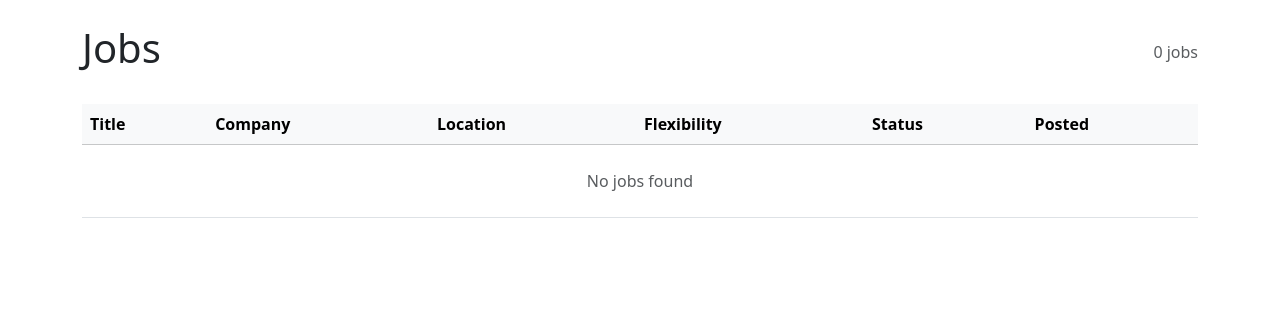
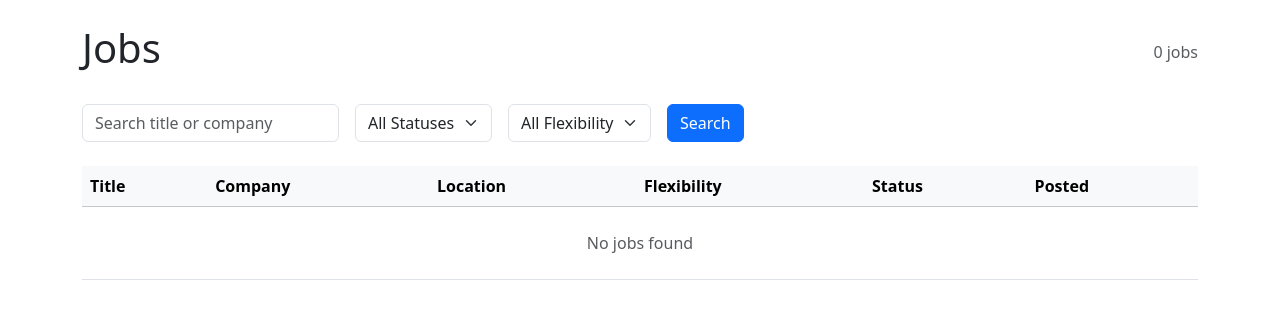
Before and after one commit to justicesuh/sisyphus, a Django app: page /jobs/ in a window 1280 px wide. Shown: the part 56-375 px from the top of the page. Run offline with Django 5.2, Linux system fonts and the light colour scheme; the visitor is signed in with stand-in values (Sample User, id 1); data that the repository does not hold is empty.

Commit message:
Add filtering and search

```diff
--- a/sisyphus/templates/jobs/job_list.html
+++ b/sisyphus/templates/jobs/job_list.html
@@ -7,6 +7,36 @@
     <h1>Jobs</h1>
     <span class="text-muted">{{ page.paginator.count }} jobs</span>
 </div>
+
+<form method="get" class="row g-3 mb-4">
+    <div class="col-auto">
+        <input type="text" name="q" class="form-control" placeholder="Search title or company" value="{{ current_search }}" />
+    </div>
+    <div class="col-auto">
+        <select name="status" class="form-select" onchange="this.form.submit()">
+            <option value="">All Statuses</option>
+            {% for value, label in status_choices %}
+            <option value="{{ value }}" {% if current_status == value %}selected{% endif %}>{{ label }}</option>
+            {% endfor %}
+        </select>
+    </div>
+    <div class="col-auto">
+        <select name="flexibility" class="form-select" onchange="this.form.submit()">
+            <option value="">All Flexibility</option>
+            {% for value, label in flexibility_choices %}
+            <option value="{{ value }}" {% if current_flexibility == value %}selected{% endif %}>{{ label }}</option>
+            {% endfor %}
+        </select>
+    </div>
+    <div class="col-auto">
+        <button type="submit" class="btn btn-primary">Search</button>
+    </div>
+    {% if current_search or current_status or current_flexibility %}
+    <div class="col-auto">
+        <a href="{% url 'web:job_list' %}" class="btn btn-outline-secondary">Clear</a>
+    </div>
+    {% endif %}
+</form>
 
 <div class="table-responsive">
     <table class="table table-hover">
@@ -53,21 +83,21 @@
 <nav>
     <ul class="pagination justify-content-center">
         <li class="page-item {% if not page.has_previous %}disabled{% endif %}">
-            <a class="page-link" href="{% if page.has_previous %}?page={{ page.previous_page_number }}{% endif %}">Previous</a>
+            <a class="page-link" href="{% if page.has_previous %}?page={{ page.previous_page_number }}{% if current_search %}&q={{ current_search|urlencode }}{% endif %}{% if current_status %}&status={{ current_status }}{% endif %}{% if current_flexibility %}&flexibility={{ current_flexibility }}{% endif %}{% endif %}">Previous</a>
         </li>
         {% for num in page.paginator.page_range %}
             {% if page.number == num %}
             <li class="page-item active"><span class="page-link">{{ num }}</span></li>
             {% elif num > page.number|add:'-3' and num < page.number|add:'3' %}
-            <li class="page-item"><a class="page-link" href="?page={{ num }}">{{ num }}</a></li>
+            <li class="page-item"><a class="page-link" href="?page={{ num }}{% if current_search %}&q={{ current_search|urlencode }}{% endif %}{% if current_status %}&status={{ current_status }}{% endif %}{% if current_flexibility %}&flexibility={{ current_flexibility }}{% endif %}">{{ num }}</a></li>
             {% elif num == 1 or num == page.paginator.num_pages %}
-            <li class="page-item"><a class="page-link" href="?page={{ num }}">{{ num }}</a></li>
+            <li class="page-item"><a class="page-link" href="?page={{ num }}{% if current_search %}&q={{ current_search|urlencode }}{% endif %}{% if current_status %}&status={{ current_status }}{% endif %}{% if current_flexibility %}&flexibility={{ current_flexibility }}{% endif %}">{{ num }}</a></li>
             {% elif num == 2 or num == page.paginator.num_pages|add:'-1' %}
             <li class="page-item disabled"><span class="page-link">...</span></li>
             {% endif %}
         {% endfor %}
         <li class="page-item {% if not page.has_next %}disabled{% endif %}">
-            <a class="page-link" href="{% if page.has_next %}?page={{ page.next_page_number }}{% endif %}">Next</a>
+            <a class="page-link" href="{% if page.has_next %}?page={{ page.next_page_number }}{% if current_search %}&q={{ current_search|urlencode }}{% endif %}{% if current_status %}&status={{ current_status }}{% endif %}{% if current_flexibility %}&flexibility={{ current_flexibility }}{% endif %}{% endif %}">Next</a>
         </li>
     </ul>
 </nav>
--- a/sisyphus/web/views.py
+++ b/sisyphus/web/views.py
@@ -12,7 +12,30 @@ def index(request):
 
 @login_required
 def job_list(request):
+    from django.db.models import Q
+
     jobs = Job.objects.select_related('company', 'location').order_by('-date_posted')
+
+    search = request.GET.get('q', '').strip()
+    if search:
+        jobs = jobs.filter(Q(title__icontains=search) | Q(company__name__icontains=search))
+
+    status = request.GET.get('status')
+    if status:
+        jobs = jobs.filter(status=status)
+
+    flexibility = request.GET.get('flexibility')
+    if flexibility:
+        jobs = jobs.filter(flexibility=flexibility)
+
     paginator = Paginator(jobs, 25)
     page = paginator.get_page(request.GET.get('page'))
-    return render(request, 'jobs/job_list.html', {'page': page})
+
+    return render(request, 'jobs/job_list.html', {
+        'page': page,
+        'status_choices': Job.Status.choices,
+        'flexibility_choices': Job.Flexibility.choices,
+        'current_search': search,
+        'current_status': status,
+        'current_flexibility': flexibility,
+    })
```
